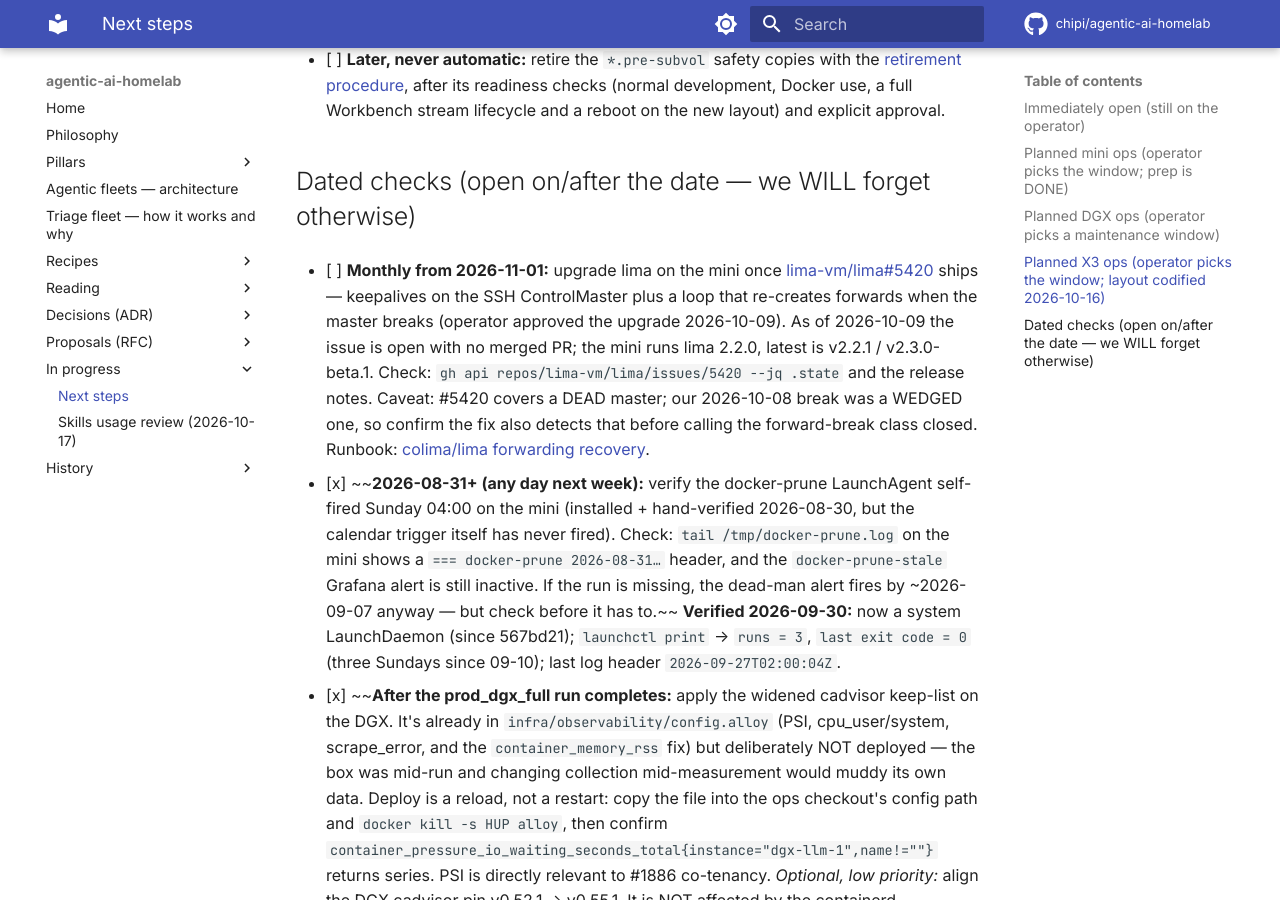
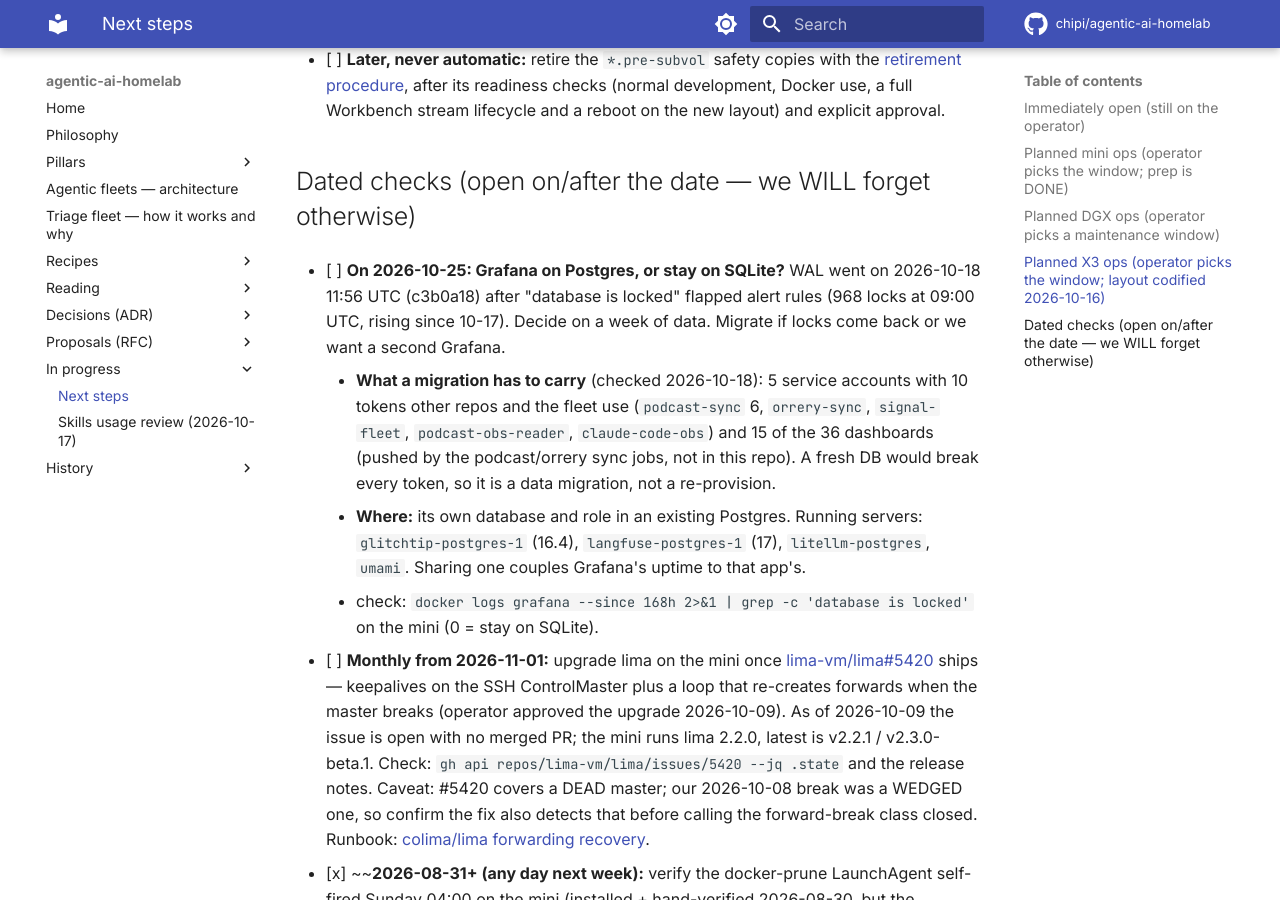
Before and after one commit to chipi/agentic-ai-homelab, an MkDocs documentation site: the page built from docs/wip/NEXT_STEPS.md, in a window 1280 px wide and 900 px high, scrolled down 3457 px. Built offline with MkDocs 1.6.1 and Material for MkDocs 9.7.7, drawn with Linux system fonts in a browser that asks for light colours; comment, search, counter and statistics services are not loaded.

Commit message:
docs(wip): decide Grafana on Postgres vs SQLite on 2026-10-25, after a week of WAL
Co-Authored-By: Claude Opus 5.5 <noreply@anthropic.com>
Claude-Session: https://claude.ai/code/session_01MNRUHvgAHLZHoptNTkjS1c

```diff
--- a/docs/wip/NEXT_STEPS.md
+++ b/docs/wip/NEXT_STEPS.md
@@ -135,6 +135,21 @@ checkout look dirty and hid how far behind it was.
       lifecycle and a reboot on the new layout) and explicit approval.
 
 ## Dated checks (open on/after the date — we WILL forget otherwise)
+
+- [ ] **On 2026-10-25: Grafana on Postgres, or stay on SQLite?** WAL went on 2026-10-18 11:56
+      UTC (c3b0a18) after "database is locked" flapped alert rules (968 locks at 09:00 UTC,
+      rising since 10-17). Decide on a week of data. Migrate if locks come back or we want
+      a second Grafana.
+      - **What a migration has to carry** (checked 2026-10-18): 5 service accounts with 10
+        tokens other repos and the fleet use (`podcast-sync` 6, `orrery-sync`,
+        `signal-fleet`, `podcast-obs-reader`, `claude-code-obs`) and 15 of the 36 dashboards
+        (pushed by the podcast/orrery sync jobs, not in this repo). A fresh DB would break
+        every token, so it is a data migration, not a re-provision.
+      - **Where:** its own database and role in an existing Postgres. Running servers:
+        `glitchtip-postgres-1` (16.4), `langfuse-postgres-1` (17), `litellm-postgres`,
+        `umami`. Sharing one couples Grafana's uptime to that app's.
+      - check: `docker logs grafana --since 168h 2>&1 | grep -c 'database is locked'` on the
+        mini (0 = stay on SQLite).
 
 - [ ] **Monthly from 2026-11-01:** upgrade lima on the mini once
       [lima-vm/lima#5420](https://github.com/lima-vm/lima/issues/5420) ships —
```
